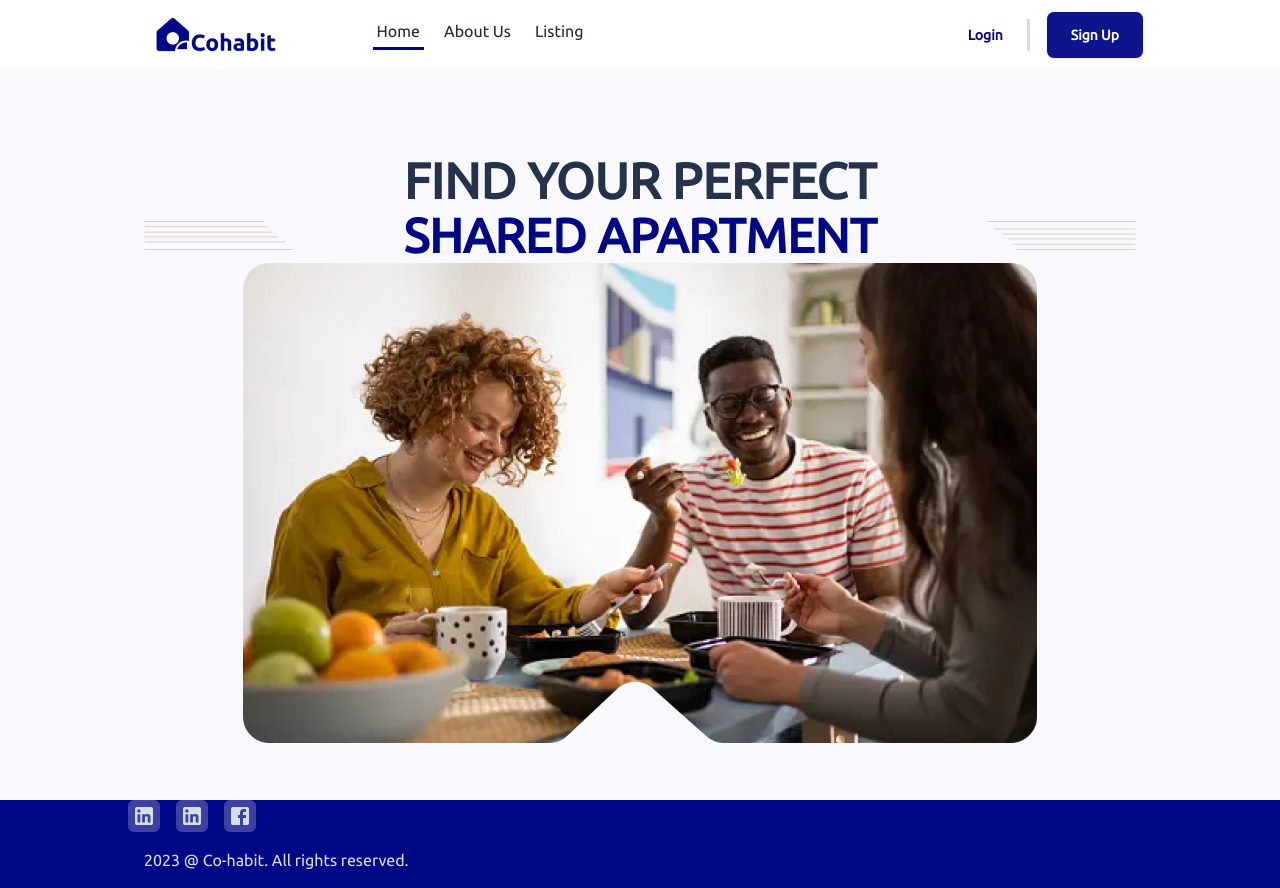
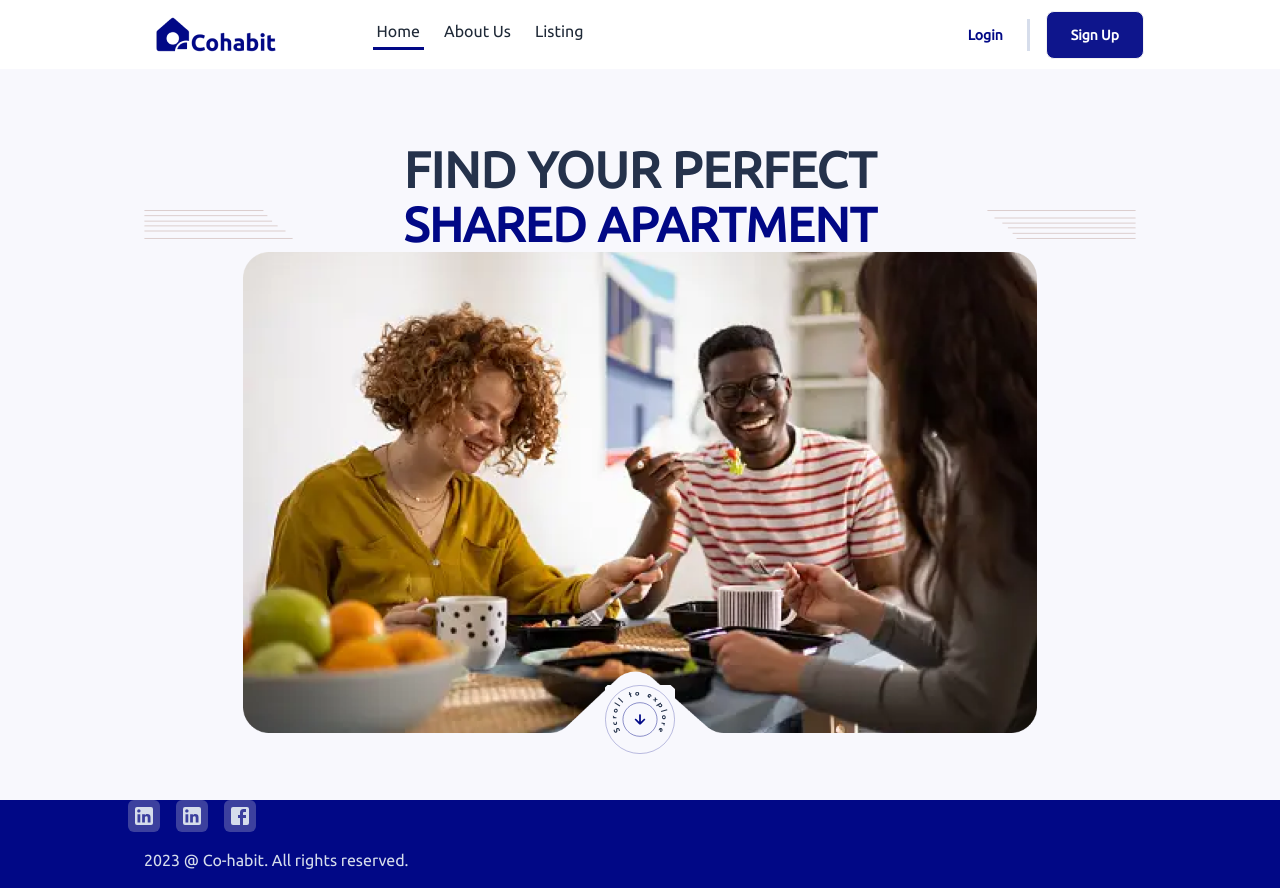
Before and after one commit to lazynerd-studios/Co-Habit-Landing, a React (Vite) app: page / in a window 1280 px wide. Built offline with nearby package versions, Linux system fonts and the light colour scheme.

Commit message:
Update Home.jsx

```diff
--- a/src/Components/Home/Home.jsx
+++ b/src/Components/Home/Home.jsx
@@ -3,6 +3,7 @@ import { motion } from "framer-motion";
 import Left from "../../assets/left.svg"
 import Right from "../../assets/right.svg"
 import HeroImage from "../../assets/hero-image.png"
+import Ellipse from "../../assets/Ellipse 1.svg"
 
 const animationConfiguration = {
   initial: { opacity: 0 },
@@ -31,7 +32,10 @@ const Home = () => {
                 <img src={Right} className="w-[15%] hidden laptop:flex" alt="right" />
                 {/* mx-auto w-[30%] */}
               </span>
-              <img src={HeroImage} className="laptop:max-w-[80%] w-full mx-auto" alt="Hero Image" />
+              <span className="">
+                <img src={HeroImage} className="laptop:max-w-[80%] w-full mx-auto" alt="Hero Image" />
+                <img src={Ellipse} className="mx-auto z-10 -mt-12 w-[7%]" alt="Ellipse" />
+              </span>
               {/* <button className="btn rounded-none normal-case py-2 px-6 font-bold text-[1.125rem] bg-[#010886f1] hover:bg-[#010886] text-white hover:text-white">Search</button> */}
             </div>
           </div>
```
